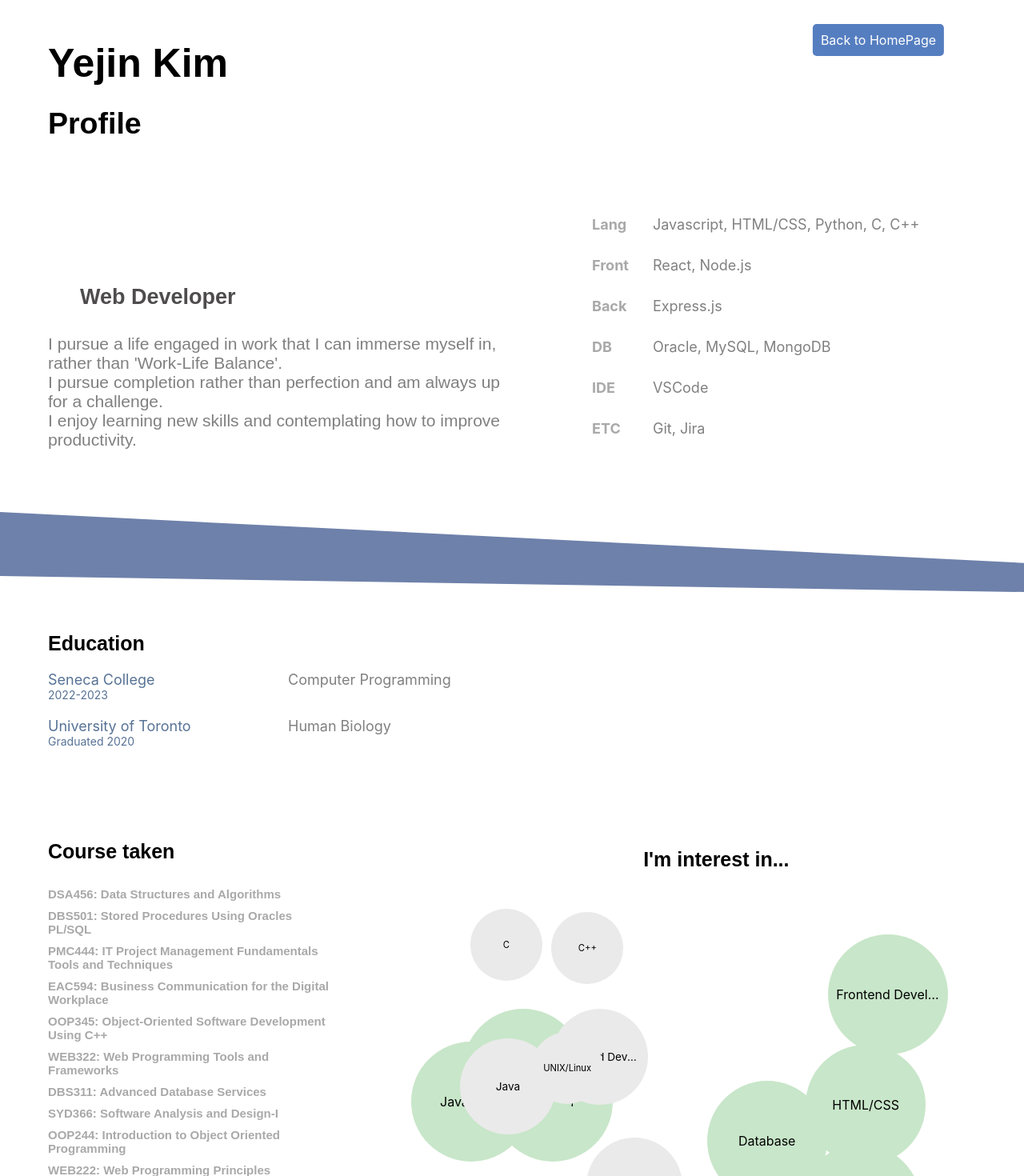
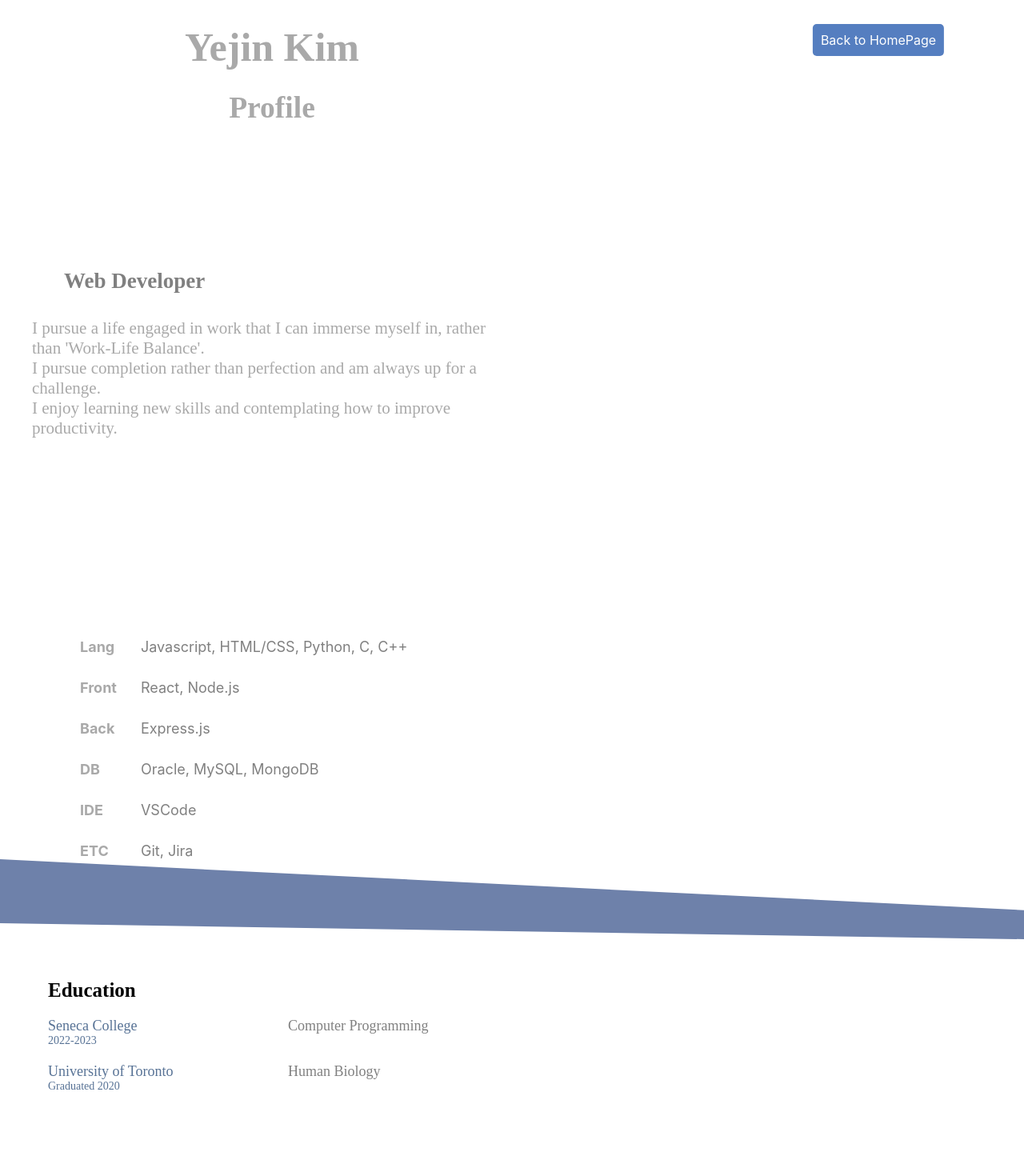
Before and after one commit to yejin2329/portfolio1, a React (Create React App) app: page /about-me in a window 1280 px wide. Shown: the top 1470 px of the page at 80% size. Built offline with nearby package versions, Linux system fonts and the light colour scheme.

Commit message:
Modify css

```diff
--- a/src/App.css
+++ b/src/App.css
@@ -79,16 +79,17 @@
 }
 
 
-.container{
+.aboutme-container{
   display: flex;
   justify-content: space-between;
   align-items: flex-start;
   padding: 20px;
   min-height:80vh;
   text-align:left;
+  font-family: "Times New Roman", Times, serif;
 }
 
-.App .container{
+.App .aboutme-container{
   justify-content:flex-start;
 }
 
@@ -99,7 +100,7 @@
   flex-direction: column;
   flex-basis: 50%;
   max-width: 50%;
-  font-family: 'Arial', sans-serif;
+  font-family: "Times New Roman", Times, serif;
   font-size: 25px;
 }
 
@@ -107,12 +108,14 @@
   margin-left:40px;
   font-size: 2em;
   margin-bottom:0.5em;
+  color:darkgrey;
 }
 
 .profile h2{
   margin-left:40px;
   font-size: 1.5em;
   margin-top:0;
+  color:darkgrey;
 }
 
 .paragraph{
@@ -128,13 +131,13 @@
 }
 
 .paragraph p{
-  font-family: 'Arial', sans-serif;
+
   font-weight:normal;
-  color:grey;
+  color:darkgrey;
 }
 .paragraph h2{
   margin-left:80px;
-  color: rgb(78, 76, 76);
+  color:grey;
 }
 
 .skill-container{
@@ -181,11 +184,12 @@
   min-height:30vh;
   text-align:left;
   margin-left: 40px;
+  font-family: "Times New Roman", Times, serif;
 }
 
 .education-section h2{
   margin-top:30px;
-  font-family: 'Arial', sans-serif;
+
   font-size: 25px;
 }
 
@@ -229,17 +233,18 @@
   text-align:left;
   margin-left: 40px;
   margin-top:50px;
+  font-family: "Times New Roman", Times, serif;
 }
 
 .course-section h2{
   margin-bottom: 30px;
-  font-family: 'Arial', sans-serif;
+
   font-size: 25px;
 }
 
 .course-section h3{
   margin-top:10px;
-  font-family: 'Arial', sans-serif;
+
   font-size: 15px;
   color:darkgrey;
 }
@@ -251,12 +256,13 @@
   width: 100%; /* Full width */
   margin-top: 130px;
   margin-left: 70px;
+  font-family: "Times New Roman", Times, serif;
 }
 
 .interest-container h2{
   margin-top:-50px;
   text-align: center;
-  font-family: 'Arial', sans-serif;
+
   font-size: 25px;
 }
 .interest{
@@ -321,7 +327,7 @@
 .timeline-container h2{
   text-align: left;
   margin-left:50px;
-  font-family: 'Arial', sans-serif;
+  font-family: "Times New Roman", Times, serif;
   font-size: 25px;
 }
 
@@ -383,6 +389,7 @@
   display: grid;
   grid-template-columns: repeat(auto-fit, minmax(300px, 1fr));
   gap: 20px;
+  font-family: "Times New Roman", Times, serif;
 }
 
 .project-card:hover{
@@ -400,7 +407,7 @@
   font-size: 35px;
 }
 
-.proejct-desc{
+.project-desc{
   padding:0;
   margin:0;
 }
```
